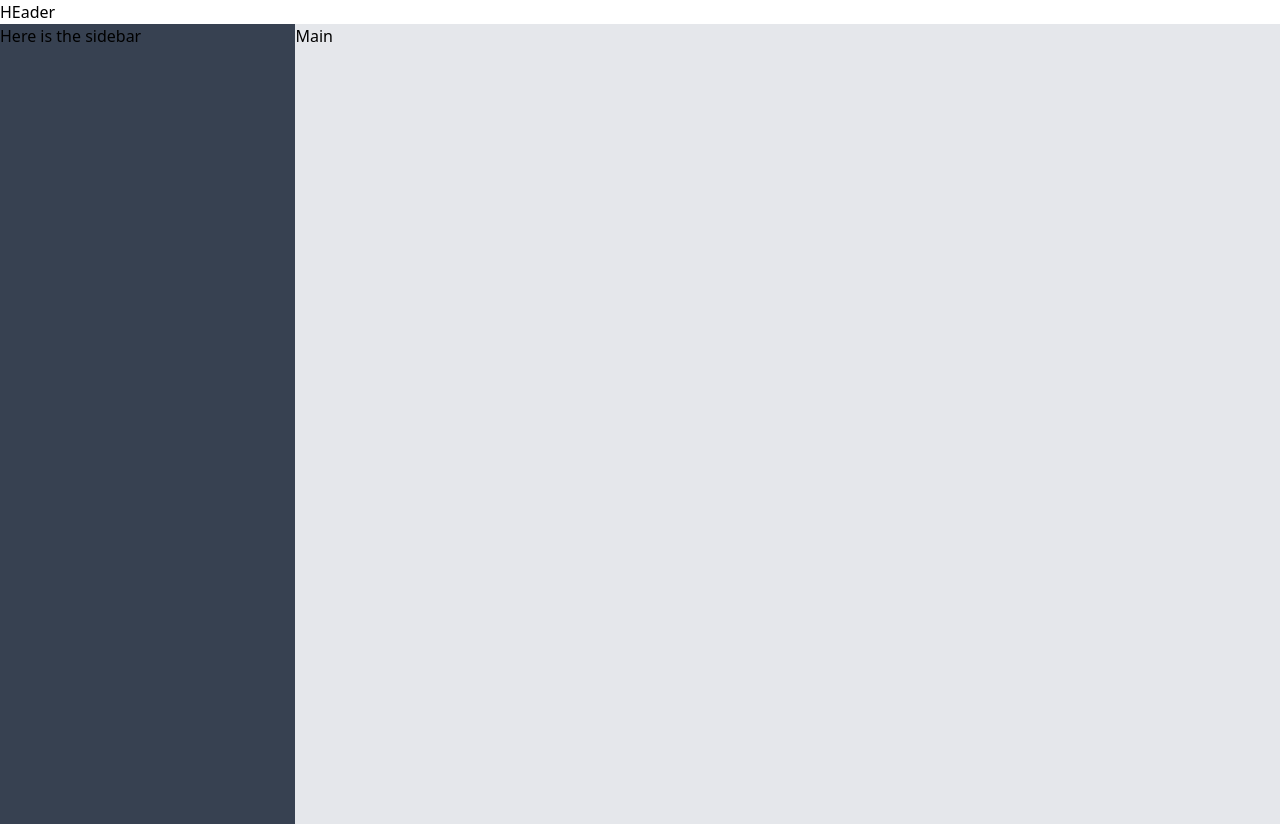
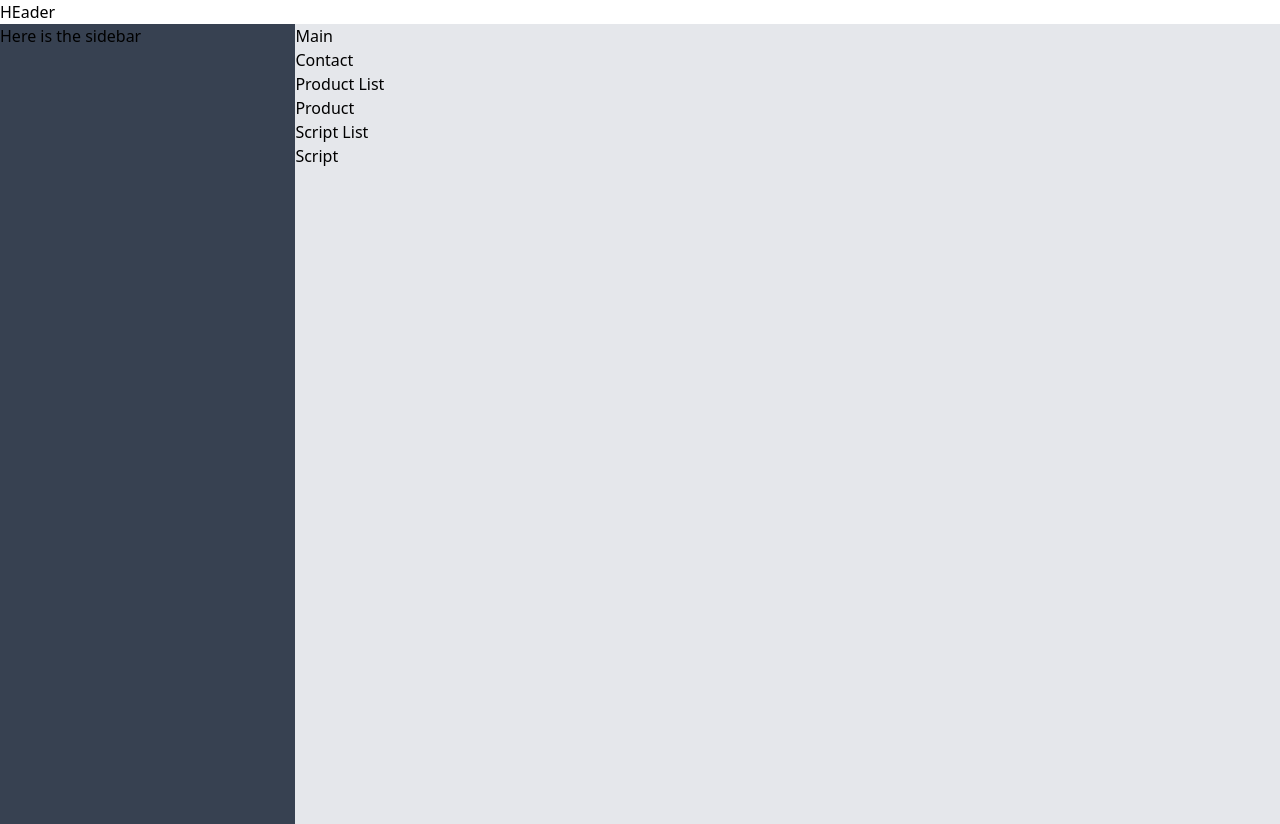
Before and after one commit to surfgreendev/medimar, a Vue app: page / in a window 1280 px wide. Built offline with nearby package versions, Linux system fonts and the light colour scheme.

Commit message:
Setup bare UI components

```diff
--- /dev/null
+++ b/src/components/dashboard/Contact.vue
@@ -0,0 +1,11 @@
+<template>
+    <div class="w-full">
+        Contact
+    </div>
+</template>
+
+<script>
+export default {
+  name: 'Contact',
+};
+</script>
--- /dev/null
+++ b/src/components/dashboard/Product.vue
@@ -0,0 +1,15 @@
+<template>
+    <div class="w-full">
+        Product
+    </div>
+</template>
+
+<script>
+export default {
+  name: 'Product',
+};
+</script>
+
+<style lang="scss" scoped>
+
+</style>
--- /dev/null
+++ b/src/components/dashboard/ProductList.vue
@@ -0,0 +1,22 @@
+<template>
+    <div class w-full>
+        Product List
+        <Product />
+    </div>
+</template>
+
+<script>
+import Product from '@/components/dashboard/Product.vue';
+
+export default {
+  name: 'ProductList',
+  components: {
+    Product,
+
+  },
+};
+</script>
+
+<style lang="scss" scoped>
+
+</style>
--- /dev/null
+++ b/src/components/dashboard/Script.vue
@@ -0,0 +1,15 @@
+<template>
+    <div class="w-full">
+        Script
+    </div>
+</template>
+
+<script>
+export default {
+  name: 'Script',
+};
+</script>
+
+<style lang="scss" scoped>
+
+</style>
--- /dev/null
+++ b/src/components/dashboard/ScriptList.vue
@@ -0,0 +1,21 @@
+<template>
+    <div class="w-full">
+        Script List
+        <Script/>
+    </div>
+</template>
+
+<script>
+import Script from '@/components/dashboard/Script.vue';
+
+export default {
+  name: 'ScriptList',
+  components: {
+    Script,
+  },
+};
+</script>
+
+<style lang="scss" scoped>
+
+</style>
--- a/src/views/Dashboard.vue
+++ b/src/views/Dashboard.vue
@@ -7,6 +7,9 @@
       </div>
       <div class="sm:w-11/12 md:w-9/12 lg:w-10/12 xl:9/12">
         Main
+        <Contact />
+        <ProductList/>
+        <ScriptList/>
       </div>
     </main>
 </div>
@@ -15,12 +18,18 @@
 <script>
 import Header from '@/components/header/Header.vue';
 import Sidebar from '@/components/sidebar/Sidebar.vue';
+import Contact from '@/components/dashboard/Contact.vue';
+import ProductList from '@/components/dashboard/ProductList.vue';
+import ScriptList from '@/components/dashboard/ScriptList.vue';
 
 export default {
   name: 'Dashboard',
   components: {
     Header,
     Sidebar,
+    Contact,
+    ProductList,
+    ScriptList,
   },
 };
 </script>
```
